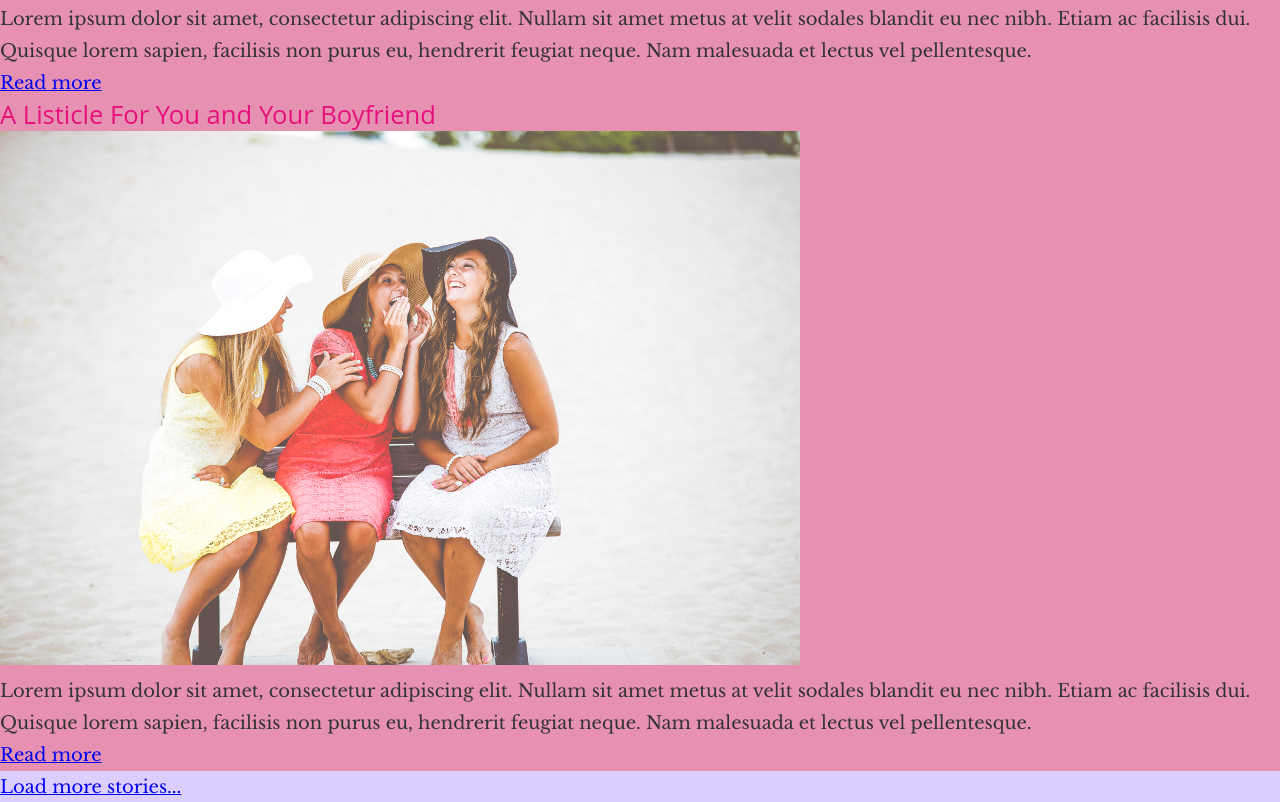
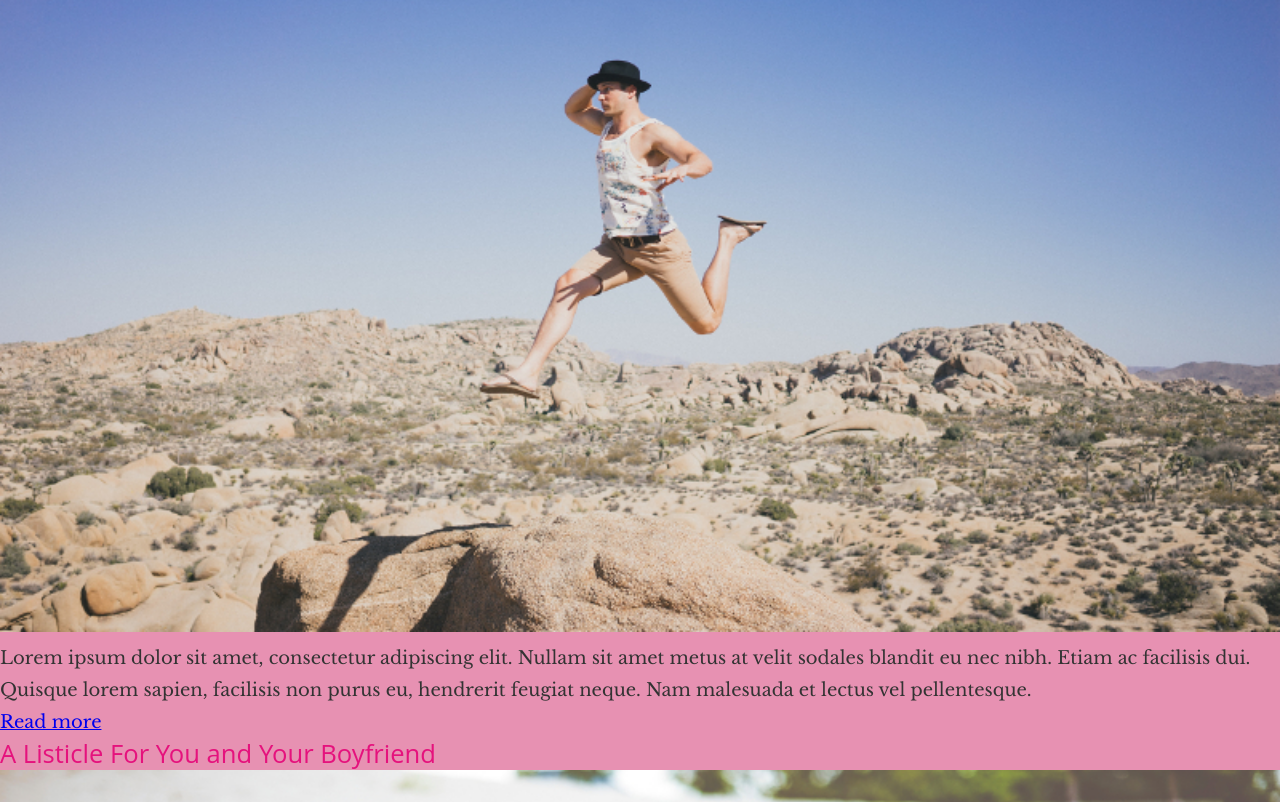
Before and after one commit to pjandura/blogsample, a plain HTML site: page index.html in a window 1280 px wide. Shown: the part 1338-2140 px from the top of the page. Drawn offline with nearby package versions, Linux system fonts and the light colour scheme.

Commit message:
samplepic

```diff
--- a/index.html
+++ b/index.html
@@ -16,19 +16,19 @@
 	  <main class="primary-content">
 	    <article class="post">
 		  <h2>A Cool Article About Something Edgy</h2>
-		  <img src="Assets/pic01.jpg" alt="kid">
+		  <img class="picture" src="Assets/pic01.jpg" alt="kid">
 		  <p>Lorem ipsum dolor sit amet, consectetur adipiscing elit. Nullam sit amet metus at velit sodales blandit eu nec nibh. Etiam ac facilisis dui. Quisque lorem sapien, facilisis non purus eu, hendrerit feugiat neque. Nam malesuada et lectus vel pellentesque.</p>
 		  <a href="#">Read more</a>
 	  </article>
 	  <article class="post">
 		<h2>A Strong Opinion On a Thing That Just Happened</h2>
-		<img src="Assets/pic02.jpg" alt="jumping">
+		<img class="picture" src="Assets/pic02.jpg" alt="jumping">
 		<p>Lorem ipsum dolor sit amet, consectetur adipiscing elit. Nullam sit amet metus at velit sodales blandit eu nec nibh. Etiam ac facilisis dui. Quisque lorem sapien, facilisis non purus eu, hendrerit feugiat neque. Nam malesuada et lectus vel pellentesque.</p>
 		<a href="#">Read more</a>
 	  </article>
 	  <article class="post">
 		<h2>A Listicle For You and Your Boyfriend</h2>
-		<img src="Assets/pic03.jpg" alt="girls">
+		<img class="picture" src="Assets/pic03.jpg" alt="girls">
 		<p>Lorem ipsum dolor sit amet, consectetur adipiscing elit. Nullam sit amet metus at velit sodales blandit eu nec nibh. Etiam ac facilisis dui. Quisque lorem sapien, facilisis non purus eu, hendrerit feugiat neque. Nam malesuada et lectus vel pellentesque.</p>
 		<a href="#">Read more</a>
 	  </article>
--- a/main.css
+++ b/main.css
@@ -82,3 +82,6 @@ h2 {
 	letter-spacing: 0.125rem;
 	color: #8c8e9b;
 }
+.picture {
+	width: 100%;
+}
```
